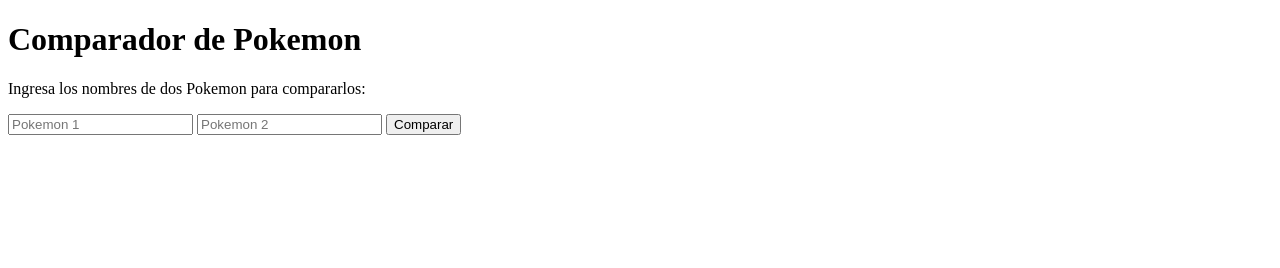
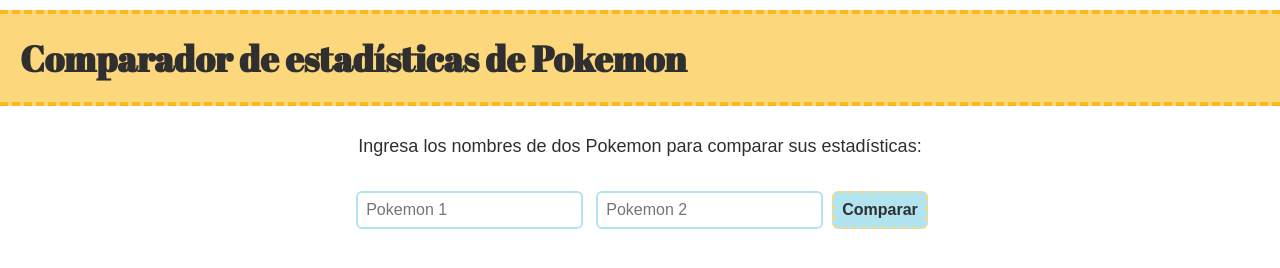
Before and after one commit to aolivos15/P3-async, a website with bundled scripts: page index.html in a window 1280 px wide. Built offline with nearby package versions, Linux system fonts and the light colour scheme; a web font is replaced by a local one.

Commit message:
Add css and change chart format

```diff
--- a/assets/css/styles.css
+++ b/assets/css/styles.css
@@ -0,0 +1,101 @@
+* {
+    margin: 0;
+    padding: 0;
+    box-sizing: border-box;
+}
+
+body {
+    color: #2f2f2f;
+    width: 100%;
+    font-family: 'Signika Negative', sans-serif;
+    font-size: 18px;
+}
+
+h1 {
+    font-family: 'Abril Fatface', cursive;
+}
+
+header {
+    padding: 20px;
+    margin: 10px 0px;
+    background-color: #fdd77c;
+    border-top: 4px #fcb91f dashed;
+    border-bottom: 4px #fcb91f dashed;
+}
+
+/* FORM */
+
+.form-container {
+    padding: 20px;
+    display: flex;
+    flex-direction: column;
+    align-items: center;
+    justify-content: center;
+}
+
+.form-container p {
+    margin-bottom: 10px;
+}
+
+form input {
+    padding: 8px;
+    font-size: 16px;
+    border-radius: 6px;
+    border: 2px solid #b2e4f0;
+    margin: 24px 4px;
+}
+
+.button {
+    padding: 8px;
+    background-color: #b2e4f0;
+    border: 2px dashed #fdd77c;
+    border-radius: 6px;
+    cursor: pointer;
+    font-family: 'Signika Negative', sans-serif;
+    font-weight: bold;
+    font-size: 16px;
+    color: #2f2f2f;
+    transition: 0.3s;
+}
+
+.button:hover {
+    background-color: #fdd77c;
+    border: 2px dashed #40b1ce;
+}
+
+
+
+/* CHART */
+
+.chart-container {
+    display: flex;
+    align-items: center;
+    justify-content: center;
+    padding: 0px 30px;
+    max-width: 1000px;
+    min-height: 36vh;
+    margin: 0 auto;
+}
+
+canvas {
+    width: 90vw;
+    /* height: 40vh; */
+}
+
+/* MEDIA QUERIES */
+
+@media (max-width: 480px) {
+    header h1 {
+        font-size: 24px;
+    }
+
+    .form-container input {
+        margin: 5px 0px;
+        width: 100%;
+    }
+
+    .button {
+        margin-top: 15px;
+        width: 100%;
+    }
+}
--- a/assets/js/createChart.js
+++ b/assets/js/createChart.js
@@ -1,5 +1,7 @@
 const ctx = document.getElementById('myChart');
 let chart; // Variable to store the chart, must be global
+
+Chart.defaults.font.size = 16;
 
 export const createChart = (pokemon1, pokemon2) => {
 
@@ -20,13 +22,20 @@
                 {
                     label: pokemon1.name,
                     data: pokemon1.stats.map((element) => element.base_stat),
-                    backgroundColor: 'rgb(255, 201, 222)',
+                    borderWidth: 2,
+                    borderColor: '#f576a6',
+                    backgroundColor: '#ffc9de',
                 },
             {
                 label: pokemon2.name,
                 data: pokemon2.stats.map((element) => element.base_stat),
-                backgroundColor: 'rgb(178, 228, 240)',
+                borderWidth: 2,
+                borderColor: '#40b1ce',
+                backgroundColor: '#b2e4f0',
             }]
+        },
+        options: {
+            maintainAspectRatio: false,
         }
     });
 }
--- a/index.html
+++ b/index.html
@@ -5,21 +5,24 @@
     <meta name="viewport" content="width=device-width, initial-scale=1.0">
     <title>Comparador de Pokemon</title>
     <link rel="stylesheet" href="assets/css/styles.css">
+    <link rel="preconnect" href="https://fonts.googleapis.com">
+    <link rel="preconnect" href="https://fonts.gstatic.com" crossorigin>
+    <link href="https://fonts.googleapis.com/css2?family=Abril+Fatface&family=Signika+Negative&display=swap" rel="stylesheet">
 </head>
 <body>
     <header>
-        <h1>Comparador de Pokemon</h1>
+        <h1>Comparador de estadísticas de Pokemon</h1>
     </header>
 
     <main>
         <!-- FORM -->
         <section>
             <div class="form-container">
-                <p>Ingresa los nombres de dos Pokemon para compararlos:</p>
+                <p>Ingresa los nombres de dos Pokemon para comparar sus estadísticas:</p>
                 <form>
                     <input id="input-one" type="text" placeholder="Pokemon 1" required>
                     <input id="input-two" type="text" placeholder="Pokemon 2" required>
-                    <button id="submit-button" type="submit">Comparar</button>
+                    <button id="submit-button" class="button" type="submit">Comparar</button>
                 </form>
             </div>
         </section>
@@ -27,7 +30,7 @@
         <!-- CHART -->
         <section>
             <div class="chart-container">
-                <canvas id="myChart"></canvas>
+                <canvas id="myChart" aria-label="Comparando estadísticas de dos Pokemon" role="img"></canvas>
             </div>
         </section>
     </main>
```
